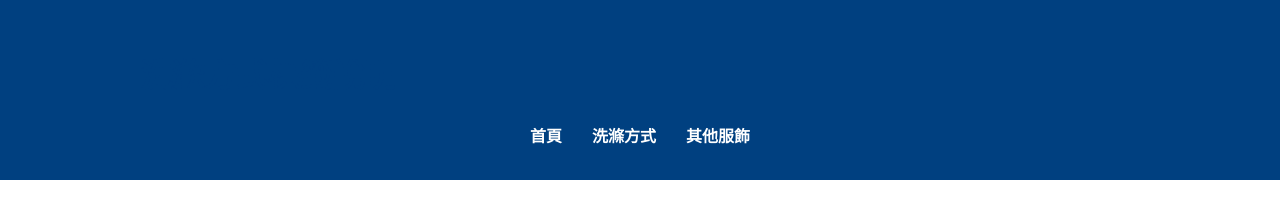
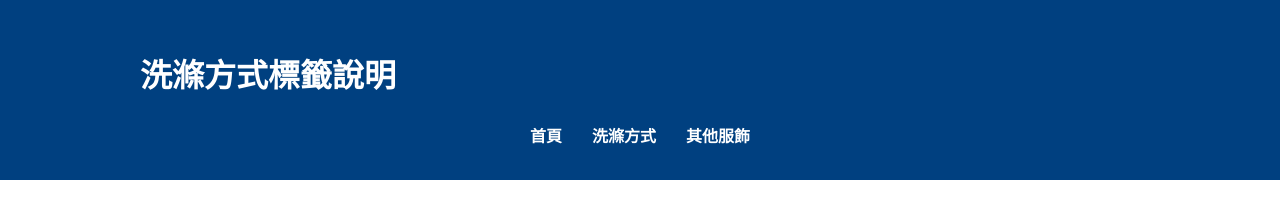
Before and after one commit to Vivian050/vivian050.github.io, a plain HTML site: page washing.html in a window 1280 px wide. Shown: the top 214 px of the page. Drawn offline with Linux system fonts and the light colour scheme.

Commit message:
Update washing.html

```diff
--- a/washing.html
+++ b/washing.html
@@ -9,7 +9,7 @@
 <body>
   <header class="header">
     <div class="container">
-      <h1>洗滌方式標籤說明</h1>
+      <h1 style="color: white;">洗滌方式標籤說明</h1>
       <nav>
         <ul class="nav-links">
           <li><a href="index.html">首頁</a></li>
```
